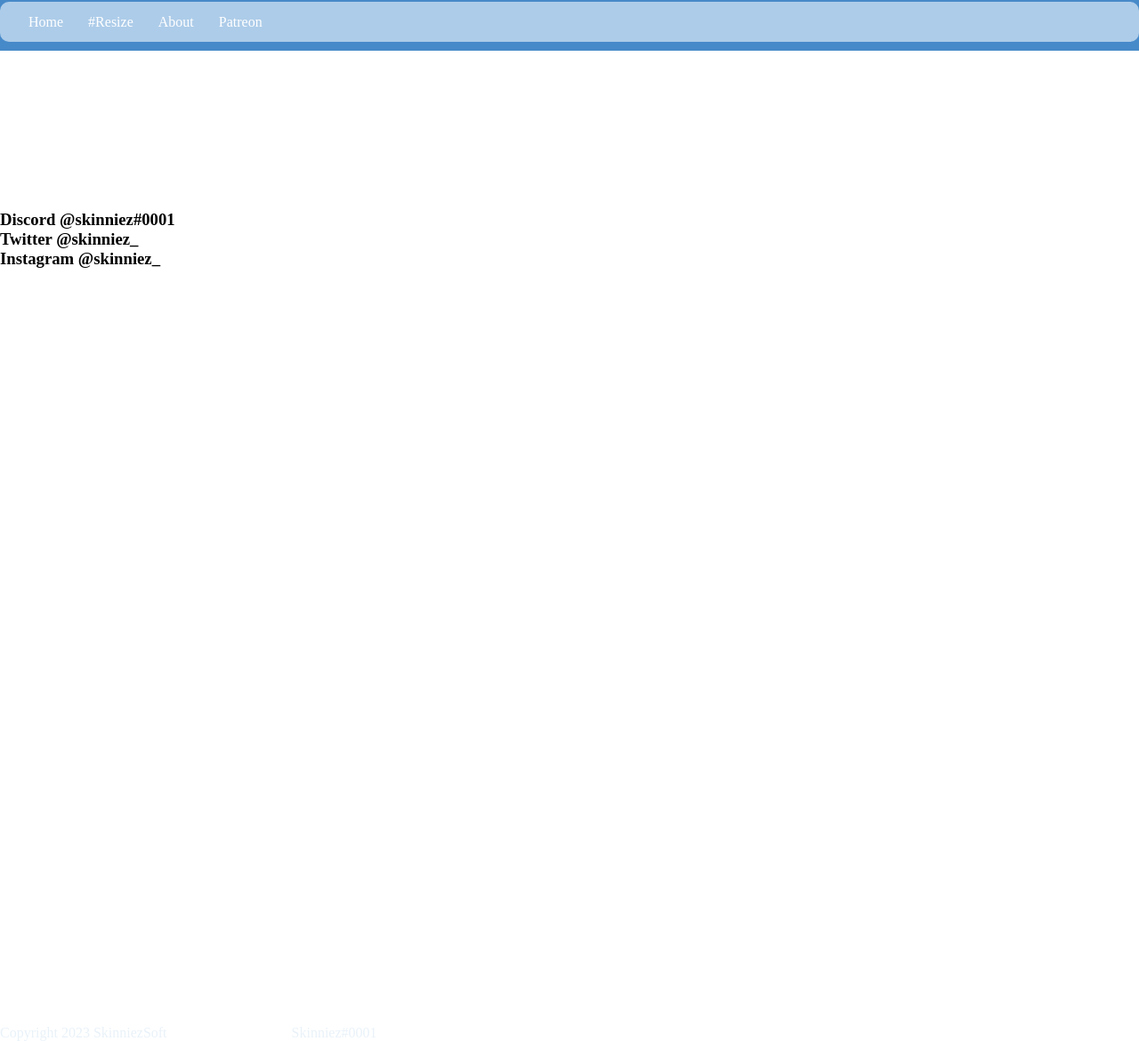
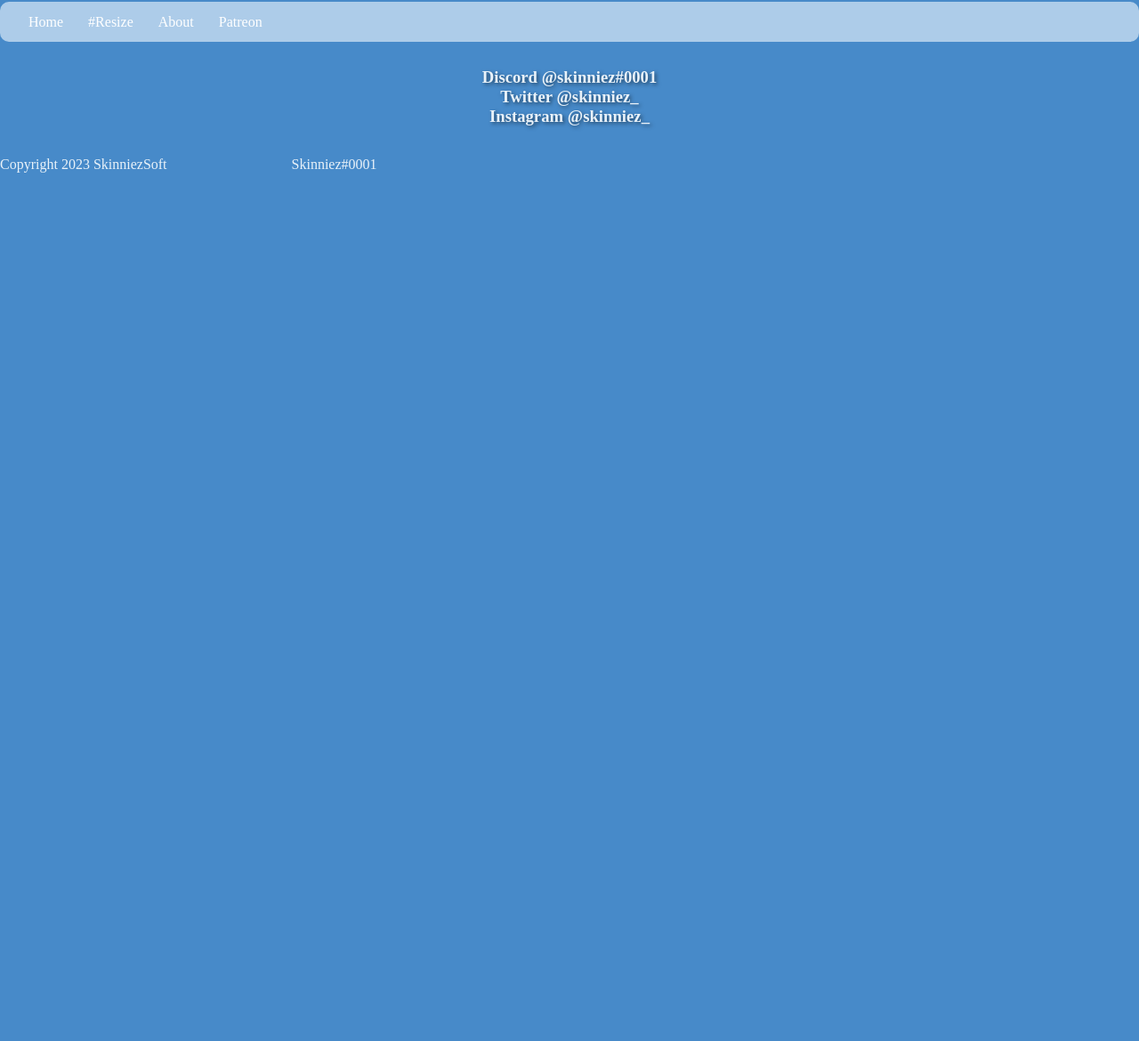
Before and after one commit to Skinniez/Skinniezsoft, a plain HTML site: page Contact.html in a window 1280 px wide. Shown: the part 62-1232 px from the top of the page at 89% size. After the commit the page ends 800 px from the top, so only its background shows below. Drawn offline with Linux system fonts and the light colour scheme.

Commit message:
unified styles

```diff
--- a/Contact.css
+++ /dev/null
@@ -1,10 +0,0 @@
-.u-section-1 .u-sheet-1 {
-  min-height: 400px;
-}
-
-.u-section-1 .u-text-1 {
-  font-family: Cairo;
-  margin: 179px auto 60px;
-}.u-section-2 .u-sheet-1 {
-  min-height: 500px;
-}
--- a/Contact.html
+++ b/Contact.html
@@ -5,10 +5,11 @@
     <meta name="keywords" content="">
     <meta name="description" content="">
     <title>!Contact</title>
-    <link rel="stylesheet" href="style.css" media="screen">
-    <link rel="stylesheet" href="Contact.css" media="screen">
     <link rel="stylesheet" href="main.css" media="screen">
     </head>
+    <main class="mainBG">
+    <div class="page-container">
+      <div class="content-container">
   <body class="u-body u-xl-mode" data-lang="en">
     <header class="u-clearfix u-header u-palette-1-base u-header colorPalette" id="sec-a8a9">
     <a href="Home.html" class="u-image u-logo u-image-1" data-image-width="1072" data-image-height="1075" title="SkinniezSoft">
@@ -25,20 +26,20 @@
       </ul>
     </nav>
             </header>
-    <section class="u-clearfix u-palette-1-base u-section-1" id="sec-9d0b">
-      <div class="u-clearfix u-sheet u-sheet-1">
-        <h3 class="u-align-center u-custom-font u-text u-text-default u-text-1">Discord @skinniez#0001<br>Twitter @skinniez_<br>Instagram @skinniez_
+      <div class="divcontact">
+        <h3 class="head-text shadowed-text">Discord @skinniez#0001<br>Twitter @skinniez_<br>Instagram @skinniez_
         </h3>
       </div>
-    </section>
-    <section class="u-clearfix u-palette-1-base u-section-2" id="sec-8aaf">
-      <div class="u-clearfix u-sheet u-sheet-1"></div>
-    </section>
+  </div>
+</main>
 
 
-    <footer class="u-align-center u-clearfix u-footer u-palette-1-base u-footer" id="sec-45e1"><div class="u-clearfix u-sheet u-sheet-1">
-        <p class="u-small-text u-text u-text-variant u-text-1">Copyright 2023 SkinniezSoft&nbsp; &nbsp; &nbsp; &nbsp; &nbsp; &nbsp; &nbsp; &nbsp; &nbsp; &nbsp; &nbsp; &nbsp; &nbsp; &nbsp; &nbsp; &nbsp; &nbsp; &nbsp;Skinniez#0001</p>
-      </div></footer>
+</div>
 
-
-</body></html>
+<footer class="u-align-center u-clearfix u-footer u-palette-1-base u-footer" id="sec-45e1"><div class="u-clearfix u-sheet u-sheet-1">
+    <p class="u-small-text u-text u-text-variant u-text-1">Copyright 2023 SkinniezSoft&nbsp; &nbsp; &nbsp; &nbsp; &nbsp; &nbsp; &nbsp; &nbsp; &nbsp; &nbsp; &nbsp; &nbsp; &nbsp; &nbsp; &nbsp; &nbsp; &nbsp; &nbsp;Skinniez#0001</p>
+  </div>
+</footer>
+</div>
+</body>
+</html>
--- a/main.css
+++ b/main.css
@@ -1,6 +1,13 @@
 html, body {
   height: 100%;
   margin: 0;
+  background-color: #478ac9;
+}
+main{
+    background-color:#478ac9;
+}
+.shadowed-text {
+  text-shadow: 2px 2px 4px rgba(0, 0, 0, 0.5);
 }
 
 .page-container {
@@ -343,4 +350,6 @@ input[type="file"] {
         footer{
           font-family: "cairo";
           color:#e9f2f9;
+          background-color: #478ac9;
+          flex-shrink:0;
         }
```
Also changed, not shown: About.html (+15 -20 lines), Home.html (+4 -3 lines), index.html (+13 -16 lines).
